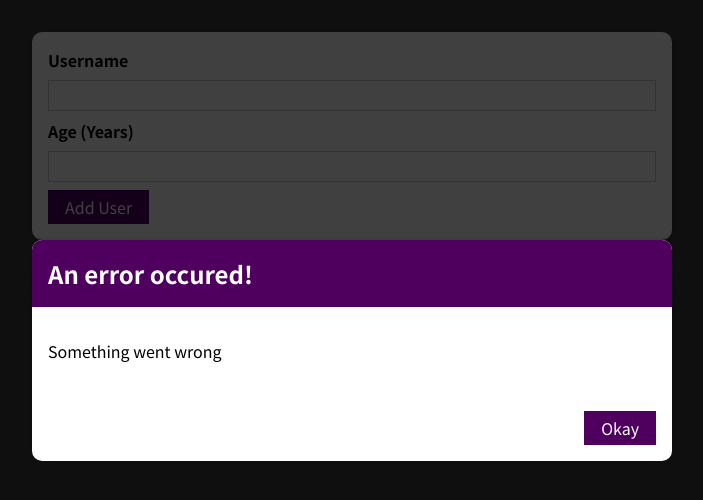
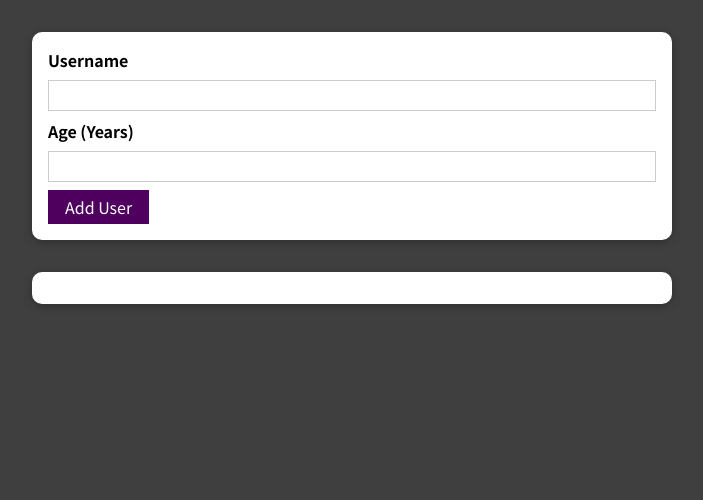
Before and after one commit to vvang044/udemy-react-practice-project-two, a React (Create React App) app: page / in a window 1280 px wide. Shown: the top 500 px of the page, without its empty margins (288-991 px from the left). Built offline with nearby package versions, Linux system fonts and the light colour scheme.

Commit message:
97. Managing the Error state

```diff
--- a/src/components/UI/ErrorModal.js
+++ b/src/components/UI/ErrorModal.js
@@ -7,7 +7,8 @@
 const ErrorModal = (props) => {
     return(
         <div>
-            <div className={classes.backdrop} />
+            <div className={classes.backdrop}
+                 onClick={props.onConfirm} />
             <Card className={classes.modal}>
                 <header className={classes.header}>
                     <h2>{props.title}</h2>
@@ -16,7 +17,7 @@
                     <p>{props.message}</p>
                 </div>
                 <footer className={classes.actions}>
-                    <Button>Okay</Button>
+                    <Button onClick={props.onConfirm}>Okay</Button>
                 </footer>
 
             </Card>
--- a/src/components/Users/AddUser.js
+++ b/src/components/Users/AddUser.js
@@ -8,13 +8,22 @@
 const AddUser = (props) => {
     const [enteredUsername, setEnteredUsername] = useState('');
     const [enteredAge, setEnteredAge] = useState('');
+    const [error, setError] = useState();
 
     const addUserHandler = (event) => {
       event.preventDefault();
       if (enteredUsername.trim().length === 0 || enteredAge.trim().length === 0) {
+        setError({
+            title: 'Invalid input',
+            message: 'Please enter a valid name and age (non-empty values)'
+        });
         return;
       }
       if (+enteredAge < 1) {
+        setError({
+            title: 'Invalid age',
+            message: 'Please enter a valid age greater than 0'
+        });
         return;
       }
       props.onAddUser(enteredUsername, enteredAge);
@@ -30,14 +39,19 @@
       setEnteredAge(event.target.value);
     };
 
+    const errorHandler = () => {
+        setError(null);
+    }
+
     return (
         <div>
 
-
+        { error &&
         <ErrorModal
-            title="An error occured!"
-            message="Something went wrong"
-         />
+            title={error.title}
+            message={error.message}
+            onConfirm={errorHandler}
+         />}
       <Card className={classes.input}>
         <form onSubmit={addUserHandler}>
           <label htmlFor="username">Username</label>
```
